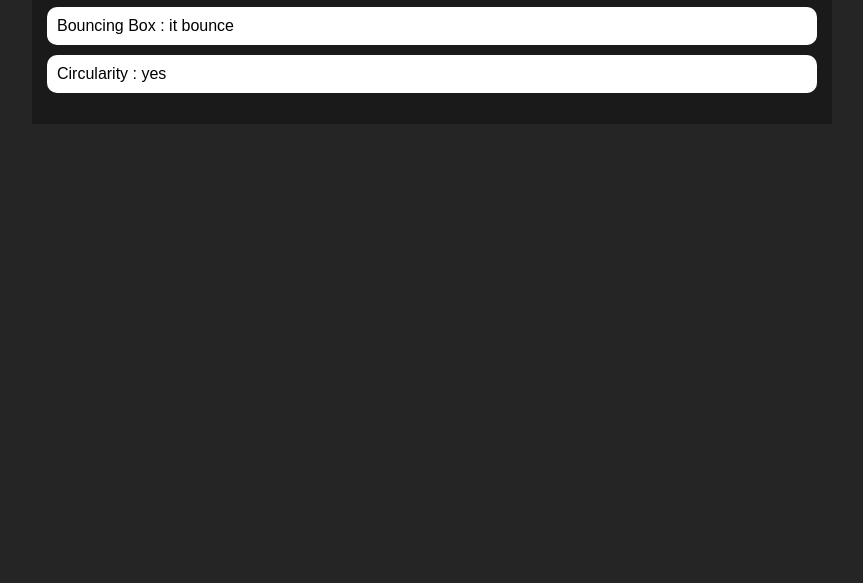
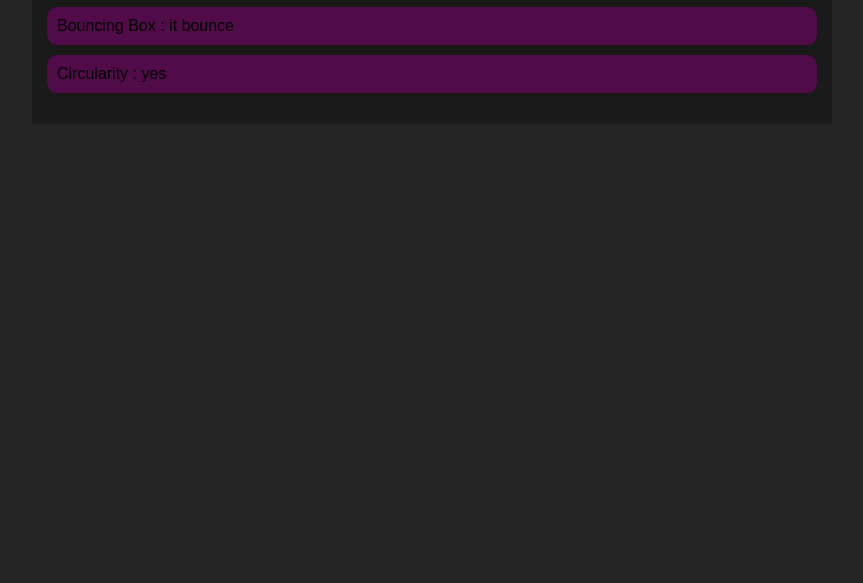
Before and after one commit to DevinSchneider/DevinSchneider.github.io, a plain HTML site: page portfolio.html in a window 1280 px wide. Shown: the part 217-800 px from the top of the page, without its empty margins (208-1071 px from the left). Drawn offline with Linux system fonts and the light colour scheme.

```diff
--- a/style.css
+++ b/style.css
@@ -75,14 +75,14 @@
         }
 
         #portfolio li {
-            background: #fff;
+            background: #500b48;
             padding: 10px;
             border-radius: 10px;
             margin-bottom: 10px;
         }
 
         #portfolio li:hover {
-            background: #eee;
+            background: #7c226d;
         }
 
         #portfolio a {
```
